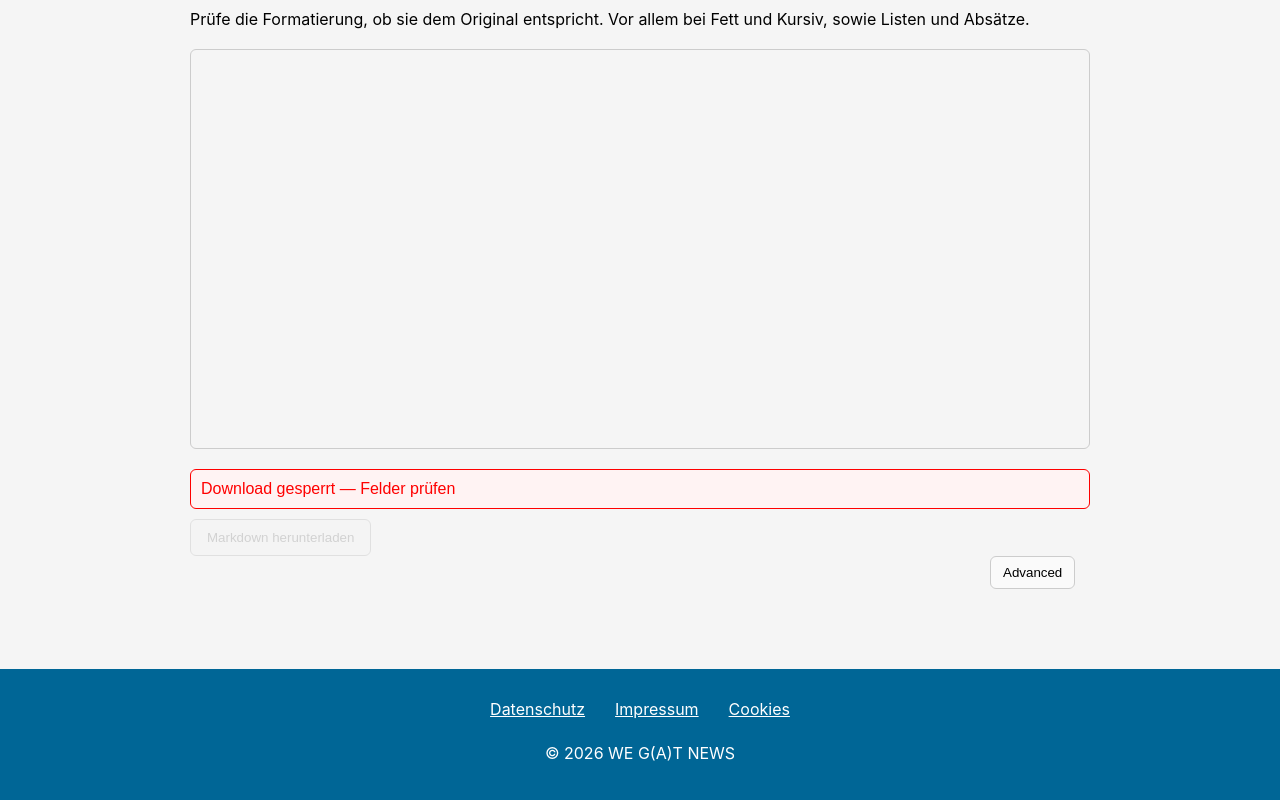
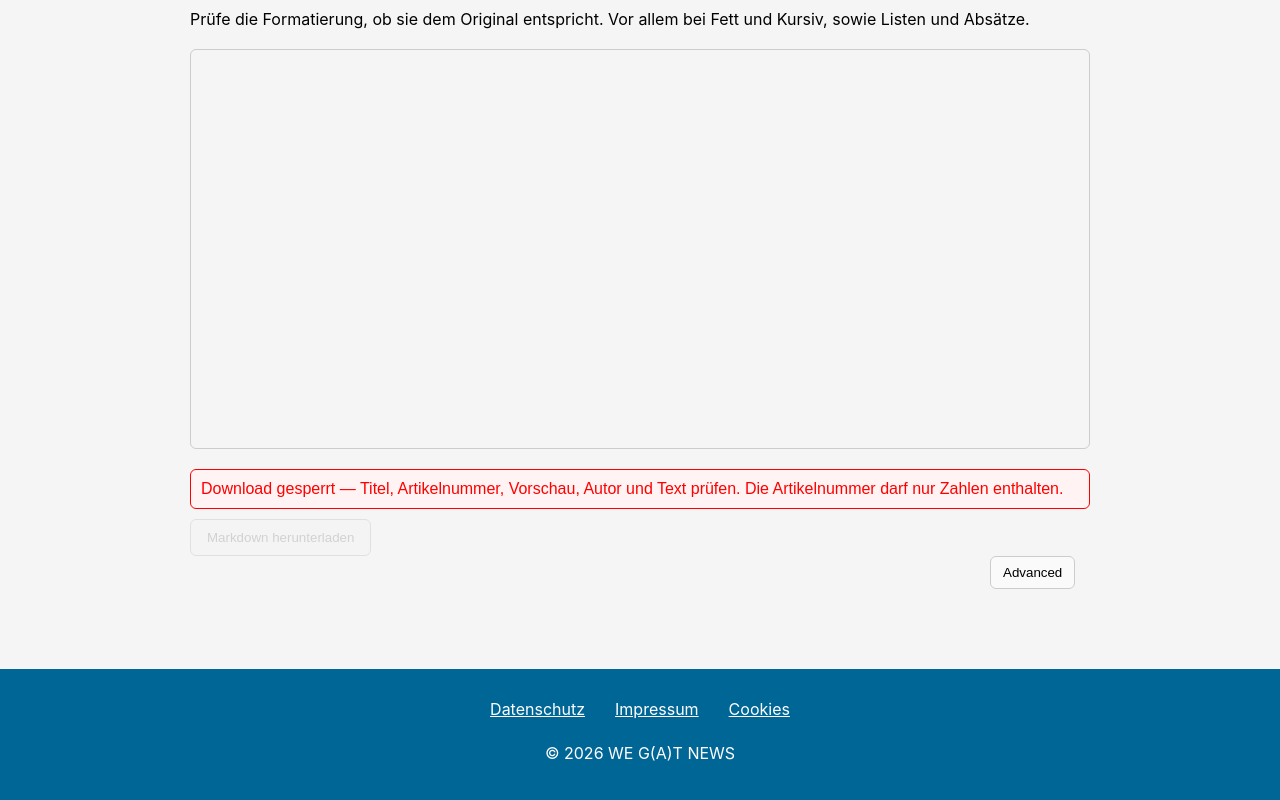
Before and after one commit to Chenjv2/wegatnews, a Next.js app: page /tools/editor in a window 1280 px wide. Shown: the part 719-1519 px from the top of the page. Built offline with nearby package versions, Linux system fonts and the light colour scheme.

Commit message:
converter and editor now check if article number is really a number, and if not prevent download

```diff
--- a/pages/tools/editor.js
+++ b/pages/tools/editor.js
@@ -46,7 +46,7 @@ export default function EditorPage() {
     .replace(/\s+/g, " ")
     .trim();
 
-  const articleNumberValid = articleNumber.trim().length > 0;
+  const articleNumberValid = /^\d+$/.test(articleNumber.trim());
 
   const isValidPost =
     title.trim() &&
@@ -165,18 +165,30 @@ export default function EditorPage() {
         placeholder="Titel (max 70 Zeichen)"
         value={title}
         onChange={(event) => setTitle(event.target.value)}
-        className={`editor-input ${titleTooLong ? "editor-input-error" : ""}`.trim()}
+        className={`editor-input ${
+          titleTooLong ? "editor-input-error" : ""
+        }`.trim()}
       />
 
       <div className="editor-char-count">{title.length}/70</div>
 
       <input
         type="text"
+        inputMode="numeric"
+        pattern="[0-9]*"
         placeholder="Artikelnummer (gleich wie Bild)"
         value={articleNumber}
         onChange={(event) => setArticleNumber(event.target.value)}
-        className="editor-input"
+        className={`editor-input ${
+          articleNumber.trim() && !articleNumberValid ? "editor-input-error" : ""
+        }`.trim()}
       />
+
+      {articleNumber.trim() && !articleNumberValid ? (
+        <div className="editor-error-box">
+          Die Artikelnummer darf nur Zahlen enthalten.
+        </div>
+      ) : null}
 
       <input
         type="date"
@@ -206,7 +218,9 @@ export default function EditorPage() {
         placeholder="Textvorschau (ein interessanter Anfang, der Neugier. max 120 Zeichen)"
         value={preview}
         onChange={(event) => setPreview(event.target.value)}
-        className={`editor-textarea ${previewTooLong ? "editor-input-error" : ""}`.trim()}
+        className={`editor-textarea ${
+          previewTooLong ? "editor-input-error" : ""
+        }`.trim()}
       />
 
       <div className="editor-char-count">{preview.length}/120</div>
@@ -241,7 +255,12 @@ export default function EditorPage() {
         <button onClick={() => formatText("insertUnorderedList")}>Liste</button>
         <button onClick={() => formatText("insertOrderedList")}>Nummeriert</button>
       </div>
-      <p>Prüfe die Formatierung, ob sie dem Original entspricht. Vor allem bei Fett und Kursiv, sowie Listen und Absätze.</p>
+
+      <p>
+        Prüfe die Formatierung, ob sie dem Original entspricht. Vor allem bei
+        Fett und Kursiv, sowie Listen und Absätze.
+      </p>
+
       <div
         ref={editorRef}
         contentEditable
@@ -251,14 +270,19 @@ export default function EditorPage() {
       />
 
       {!isValidPost ? (
-        <div className="editor-error-box">Download gesperrt — Felder prüfen</div>
+        <div className="editor-error-box">
+          Download gesperrt — Titel, Artikelnummer, Vorschau, Autor und Text
+          prüfen. Die Artikelnummer darf nur Zahlen enthalten.
+        </div>
       ) : null}
 
       <div className="editor-actions-row">
         <button
           onClick={downloadMarkdown}
           disabled={!isValidPost}
-          className={`editor-download-button ${!isValidPost ? "editor-disabled-button" : ""}`.trim()}
+          className={`editor-download-button ${
+            !isValidPost ? "editor-disabled-button" : ""
+          }`.trim()}
         >
           Markdown herunterladen
         </button>
```
Also changed, not shown: pages/tools/converter.js (+13 -3 lines), 1 other file (tests, documents, lock files or other folders).
